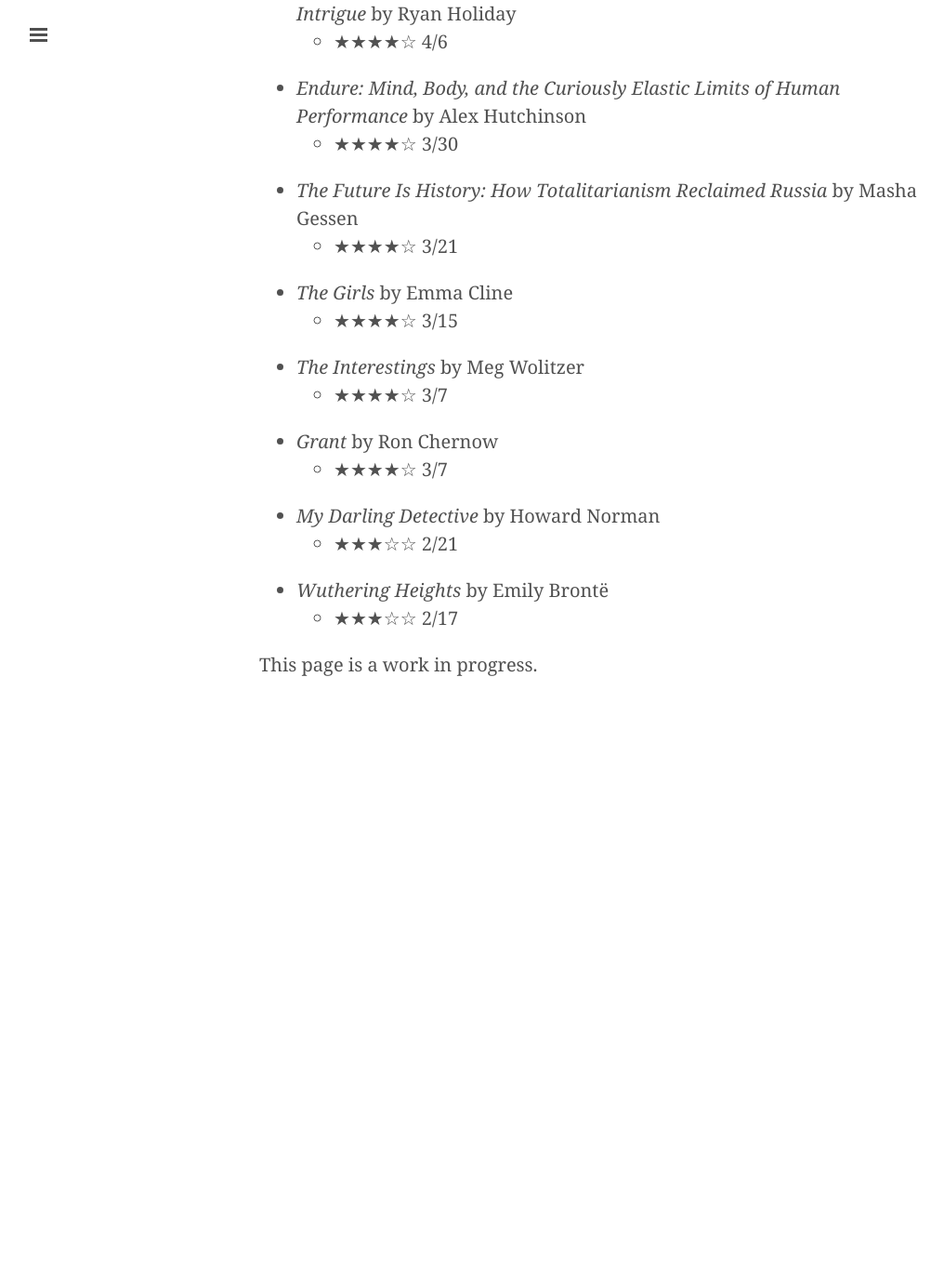
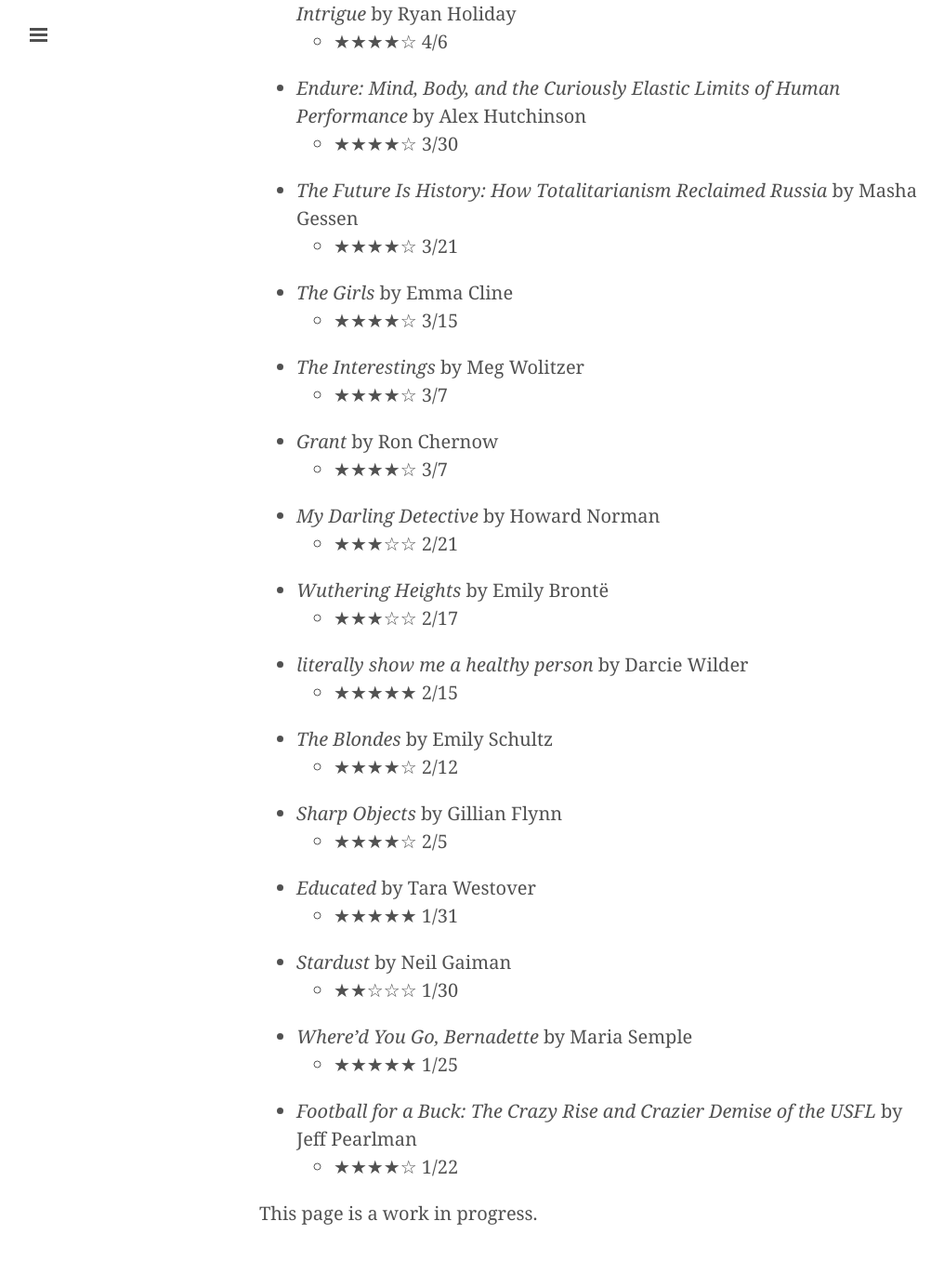
Before and after one commit to davidixon/davidixon.github.io, a Jekyll site: the page built from books.md, in a window 1280 px wide and 1400 px high, scrolled down 1984 px. Shown: the top 1356 px of the window at 93% size, without its empty margins (1-1017 px from the left). Built offline with Jekyll 4.4.1, drawn with Linux system fonts in a browser that asks for light colours; before the commit the page ends 2794 px from its top, so only the background shows below that.

Commit message:
Updating reading log

```diff
--- a/books.md
+++ b/books.md
@@ -60,5 +60,19 @@ permalink: /books/
   * ★★★☆☆ 2/21
 * *Wuthering Heights* by Emily Brontë
   * ★★★☆☆ 2/17
+* *literally show me a healthy person* by Darcie Wilder
+  * ★★★★★ 2/15
+* *The Blondes* by Emily Schultz
+  * ★★★★☆ 2/12
+* *Sharp Objects* by Gillian Flynn
+  * ★★★★☆ 2/5
+* *Educated* by Tara Westover
+  * ★★★★★ 1/31
+* *Stardust* by Neil Gaiman
+  * ★★☆☆☆ 1/30
+* *Where'd You Go, Bernadette* by Maria Semple
+  * ★★★★★ 1/25
+* *Football for a Buck: The Crazy Rise and Crazier Demise of the USFL* by Jeff Pearlman
+  * ★★★★☆ 1/22
 
 This page is a work in progress.
```
